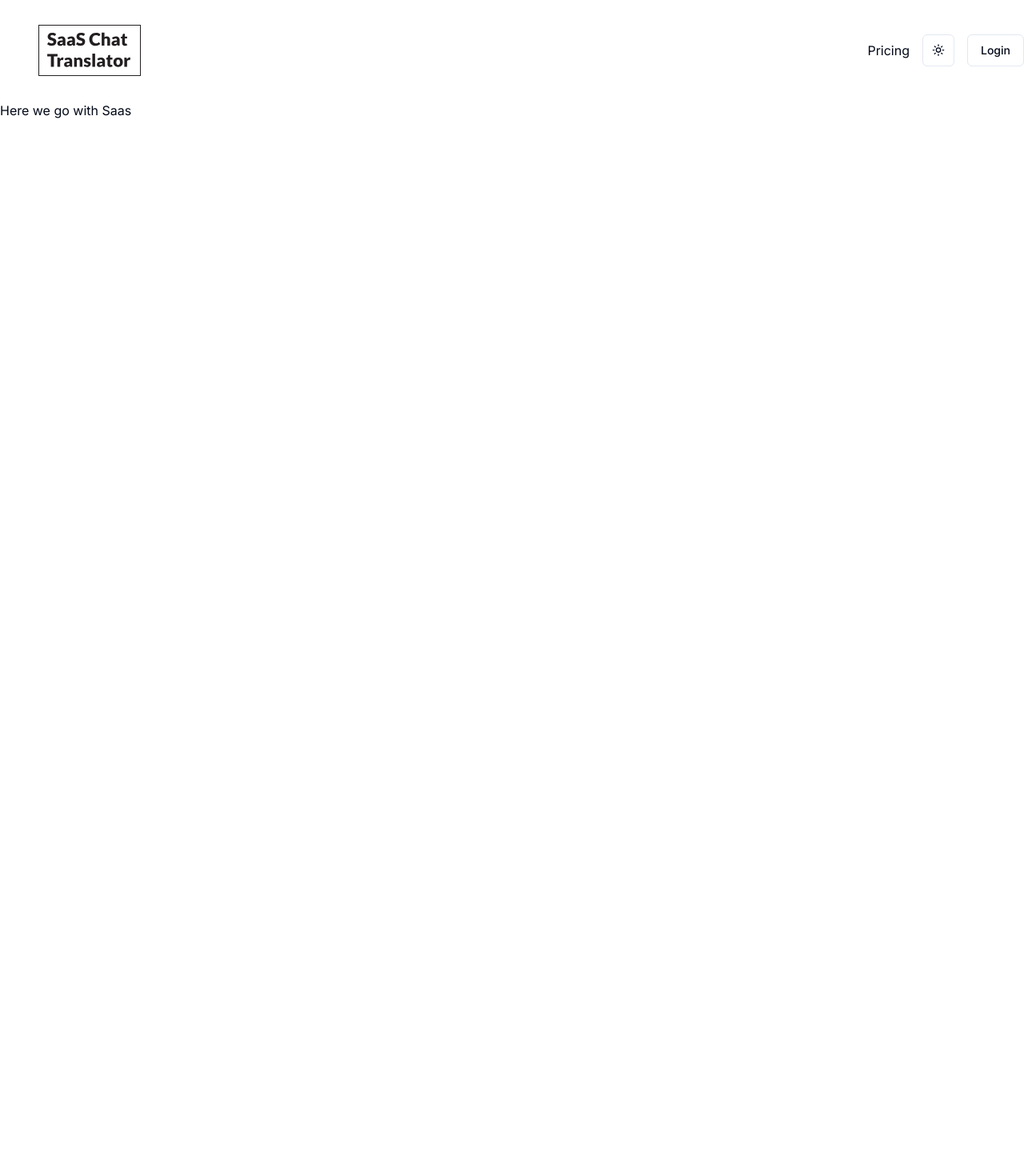
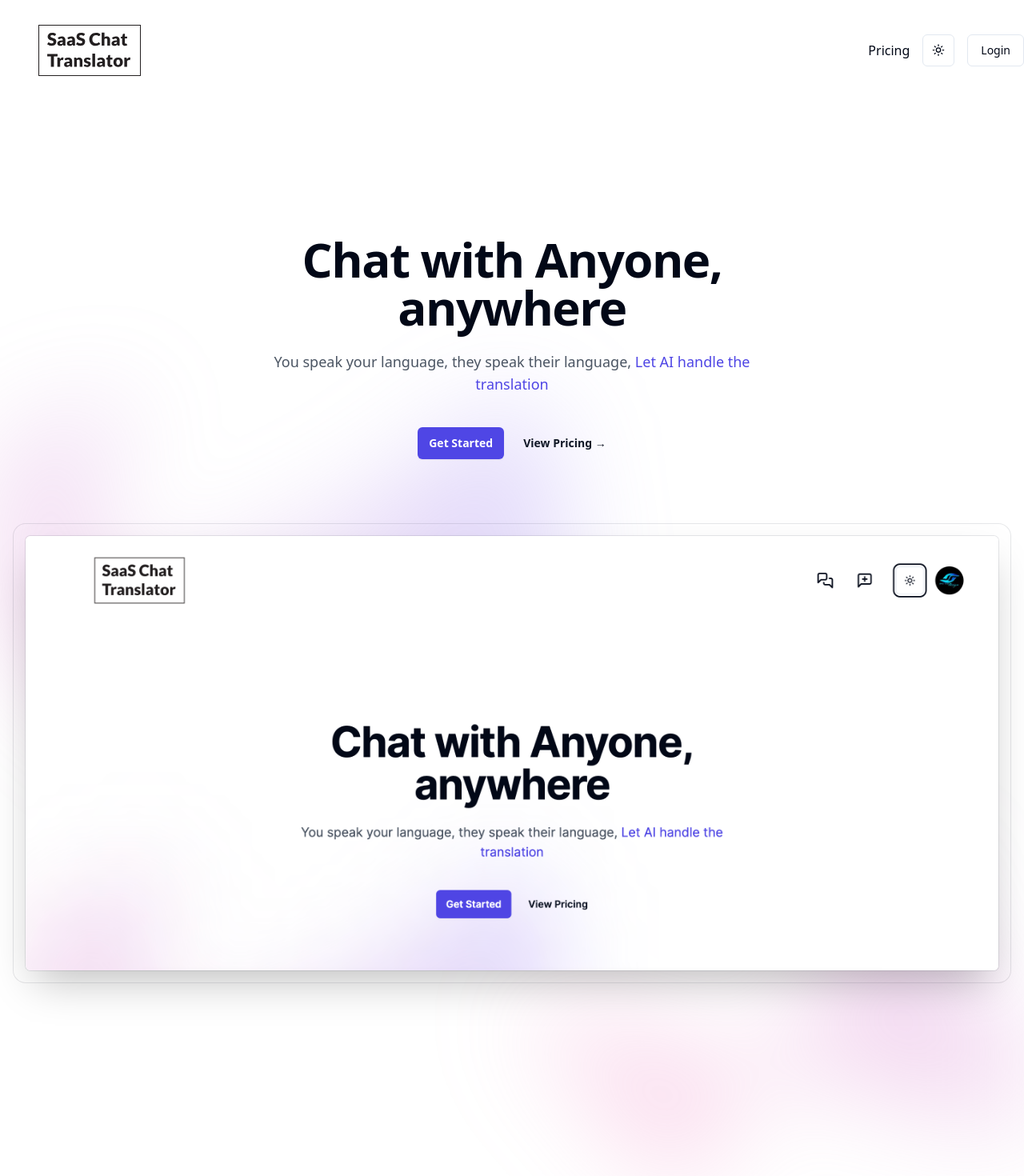
Before and after one commit to techdegs/saas_chat_translator, a Next.js app: page / in a window 1280 px wide. Shown: the top 1470 px of the page at 80% size. Before the commit the page ends 800 px from the top, so only its background shows below. Built offline with nearby package versions, Linux system fonts and the light colour scheme; no server answers.

Commit message:
update-home-page

```diff
--- a/app/layout.tsx
+++ b/app/layout.tsx
@@ -21,7 +21,7 @@ export default function RootLayout({
     // to use useSession with clientproviders
     <ClientProviders>
       <html lang="en">
-        <body className={inter.className}>
+        <body className="flex flex-col min-h-screen">
           <ThemeProvider
             attribute="class"
             defaultTheme="system"
--- a/app/page.tsx
+++ b/app/page.tsx
@@ -1,9 +1,48 @@
 import Image from 'next/image'
+import Link from 'next/link'
+import ChatImage from '../images/chat-screnshot.png'
 
 export default function Home() {
   return (
     <main className=''>
-      <h1>Here we go with Saas</h1>
+      <div className='relative isolate pt-14 dark:bg-gray-900'>
+        <div className='absolute inset-x-0 top-28 -z-10 transform-gpu overflow-hidden blur-3xl' aria-hidden="true">
+          <div
+            className="relative left-[calc(50%-11rem)] aspect-[1155/678] w-[36.125rem] -translate-x-1/2 rotate-[30deg] bg-gradient-to-tr from-[#ff80b5] to-[#9089fc] opacity-30 sm:left-[calc(50%-30rem)] sm:w-[72.1875rem]"
+            style={{clipPath: "polygon(74.1% 44.1%, 100% 61.6%, 97.5% 26.9%, 85.5% 0.1%, 80.7% 2%, 72.5% 32.5%, 60.2% 62.4%, 52.4% 68.1%, 47.5% 58.3%, 45.2% 34.5%, 27.5% 76.7%, 0.1% 64.9%, 17.9% 100%, 27.6% 76.8%, 76.1% 97.7%, 74.1% 44.1%)"}}>
+
+          </div>
+        </div>
+
+        <div className="py-12 sm:py-20 lg:bg-40">
+          <div className="mx-auto max-w-7xl px-6 lg:px-8">
+            <div className="mx-auto max-w-2xl text-center">
+              <h1 className="text-4xl font-bold tracking-tight sm:text-6xl">Chat with Anyone, anywhere</h1>
+              <p className="mt-6 text-lg leading-0 text-gray-600 dark:text-gray-300">
+                You speak your language, they speak their language,
+                <span className="text-indigo-600 dark:text-indigo-500"> Let AI handle the translation</span>
+              </p>
+              <div className="mt-10 flex items-center justify-center gap-x-6">
+                <Link href="/chat" className="rounded-md cursor-pointer bg-indigo-600 px-3.5 py-2.5 text-sm font-semibold text-white dark:text-white shadow-sm hover:bg-indigo-500 focus-visible:outline focus-visible:outline-2 focus-visible:outline-offset-2 focus-visible:outline-indigo-600">Get Started</Link>
+                <Link href="/pricing" className="cursor-pointer text-sm font-semibold leading-6 text-gray-900 dark:text-gray-300">View Pricing <span aria-hidden="true">→</span> </Link>
+              </div>
+            </div>
+
+            <div className="mt-16 flow root sm:mt-24">
+              <div className="-m-2 rounded-xl bg-gray-900/2 p-2 ring-1 ring-inset ring-gray-900/10 lg:-m-4 lg:rounded-2xl lg:p-4">
+                <Image unoptimized src={ChatImage} alt="App screenshot" width={2432} height={1442} className="rounded-md shadow-2xl ring-1 ring-gray-900/10" />
+              </div>
+            </div>
+          </div>
+        </div>
+
+        <div className="absolute inset-x-0 top-[calc(100%-13rem)] -z-10 transform-gpu overflow-hidden blur-3xl sm:top-[calc(100%-30rem)]" aria-hidden="true">
+          <div className="relative left-[calc(50%+3rem)] aspect-[1155/678] w-[36.125rem] -translate-x-1/2 bg-gradient-to-tr from-[#ff80b5] to-[#9089fc] opacity-30 sm:left-[calc(50%+36rem)] sm:w-[72.1875rem]"
+          style={{clipPath: "polygon(74.1% 44.1%, 100% 61.6%, 97.5% 26.9%, 85.5% 0.1%, 80.7% 2%, 72.5% 32.5%, 60.2% 62.4%, 52.4% 68.1%, 47.5% 58.3%, 45.2% 34.5%, 27.5% 76.7%, 0.1% 64.9%, 17.9% 100%, 27.6% 76.8%, 76.1% 97.7%, 74.1% 44.1%)"}}>
+
+          </div>
+        </div>
+      </div>
     </main>
   )
 }
--- /dev/null
+++ b/components/CreateChatButton.tsx
@@ -0,0 +1,19 @@
+"use client"
+import React from 'react'
+import { Button } from '@/components/ui/button';
+import {MessageSquarePlusIcon} from 'lucide-react'
+import {useRouter} from 'next/navigation';
+
+function CreateChatButton() {
+  const router = useRouter();
+  const createNewChat = async() => {
+    router.push(`/chat/abc`)
+  }
+  return (
+    <Button onClick={createNewChat} variant={"ghost"}>
+      <MessageSquarePlusIcon />
+    </Button>
+  )
+}
+
+export default CreateChatButton
--- a/components/Header.tsx
+++ b/components/Header.tsx
@@ -6,13 +6,13 @@ import { getServerSession } from 'next-auth'
 import { authOptions } from '@/auth'
 import {MessagesSquareIcon} from 'lucide-react'
 import Link from 'next/link'
+import CreateChatButton from './CreateChatButton'
 
 async function Header() {
   const session = await getServerSession(authOptions);
-  console.log(session)
 
   return (
-    <header className='sticky top-0 z-50 bg-white dark:bg-gray-900'>
+    <header className='sticky top-0 z-50 bg-white dark:bg-gray-900 pb-8'>
       <nav className='flex flex-col sm:flex-row items-center bg-white dark:bg-gray-900 max-w-7xl mx-auto'>
         <Logo />
 
@@ -25,6 +25,7 @@ async function Header() {
             session ? (
               <>
                 <Link href="/chat" prefetch={false}><MessagesSquareIcon /></Link>
+                <CreateChatButton />
               </>
             ):(
               <>
--- a/components/UserAvatar.tsx
+++ b/components/UserAvatar.tsx
@@ -12,16 +12,16 @@ export default function UserAvatar({
   image,
   className
 }:{
-  name: string;
-  image: string;
+  name?: string | null;
+  image?: string | null;
   className?: string;
 }) {
   return (
     <Avatar className={cn('bg-white text-black cursor-pointer', className)}>
       {image && (
         <Image
-          src={image || ""}
-          alt={name || ""}
+          src={image}
+          alt={name || "User name"}
           width={40}
           height={40}
           className="rounded-full"
--- a/components/UserButton.tsx
+++ b/components/UserButton.tsx
@@ -34,22 +34,25 @@ import {
   DropdownMenuTrigger,
 } from "@/components/ui/dropdown-menu"
 import UserAvatar from "./UserAvatar"
-import {signIn} from 'next-auth/react'
+import {signIn, signOut} from 'next-auth/react'
 
 export default function UserDropdown({session}:{session: Session | null}) {
+  //Subscription listener
+
+
   if(!session) return(
     <Button variant={'outline'} onClick={() => signIn()}>
       Login
     </Button>
   )
   //Session
-  return (
+  return session && (
     <DropdownMenu>
-      <DropdownMenuTrigger asChild>
-        <UserAvatar name='Tech Degs' image="https://github.com/shadcn.png" />
+      <DropdownMenuTrigger>
+        <UserAvatar name={session.user?.name} image={session.user?.image} />
       </DropdownMenuTrigger>
       <DropdownMenuContent className="w-56">
-        <DropdownMenuLabel>My Account</DropdownMenuLabel>
+        <DropdownMenuLabel>{session.user?.name}</DropdownMenuLabel>
         <DropdownMenuSeparator />
         <DropdownMenuGroup>
           <DropdownMenuItem>
@@ -118,10 +121,9 @@ export default function UserDropdown({session}:{session: Session | null}) {
           <span>API</span>
         </DropdownMenuItem>
         <DropdownMenuSeparator />
-        <DropdownMenuItem>
+        <DropdownMenuItem onClick={()=> signOut()}>
           <LogOut className="mr-2 h-4 w-4" />
           <span>Log out</span>
-          <DropdownMenuShortcut>⇧⌘Q</DropdownMenuShortcut>
         </DropdownMenuItem>
       </DropdownMenuContent>
     </DropdownMenu>
--- a/next.config.js
+++ b/next.config.js
@@ -1,8 +1,8 @@
 /** @type {import('next').NextConfig} */
 const nextConfig = {
-    images:{
-        domains:["github.com"]
-    }
-}
+  images: {
+    domains: ["github.com", "lh3.googleusercontent.com"],
+  },
+};
 
 module.exports = nextConfig
```
Also changed, not shown: app/pricing/page.tsx (added), images/chat-screnshot.png (added).
